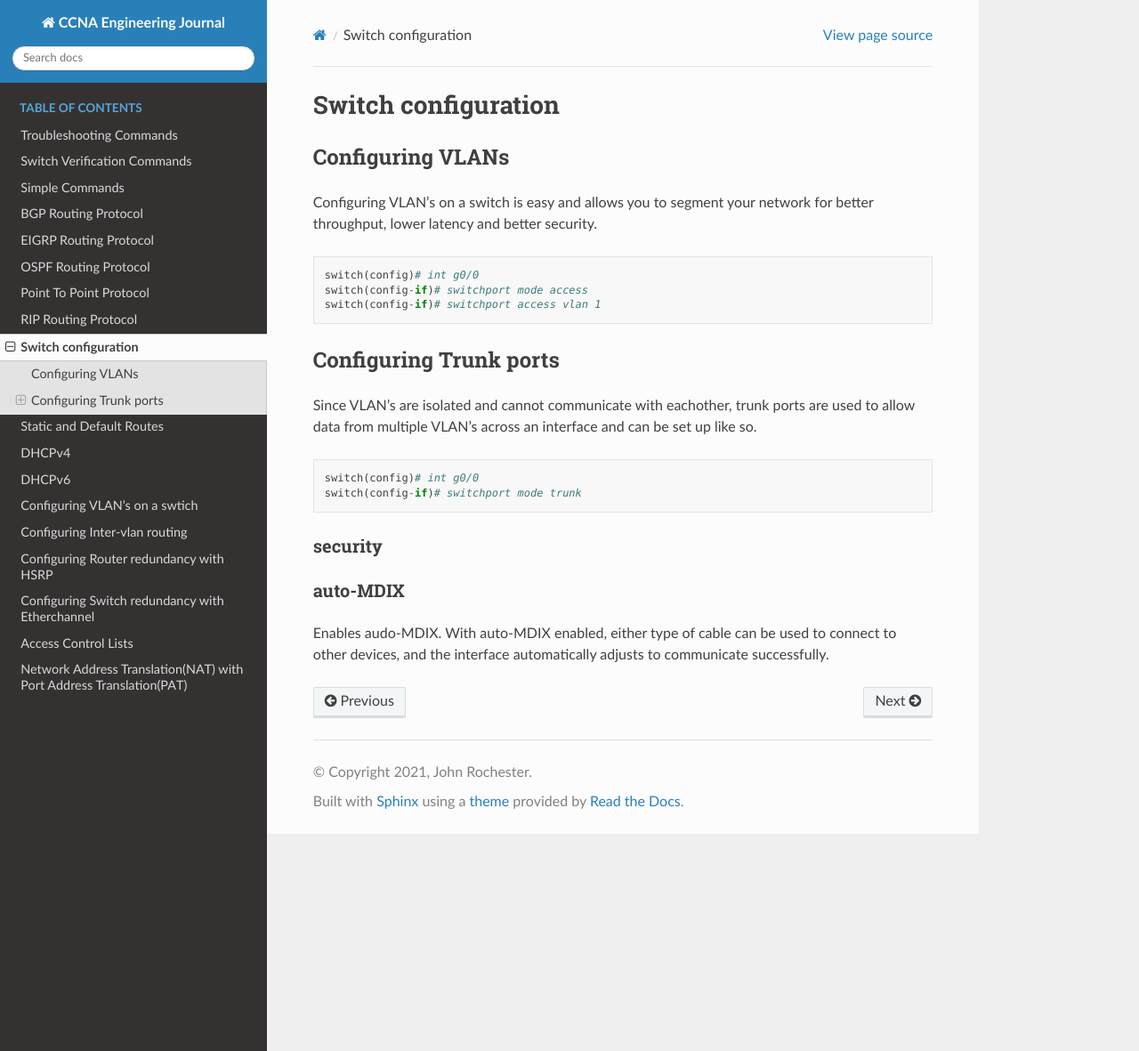
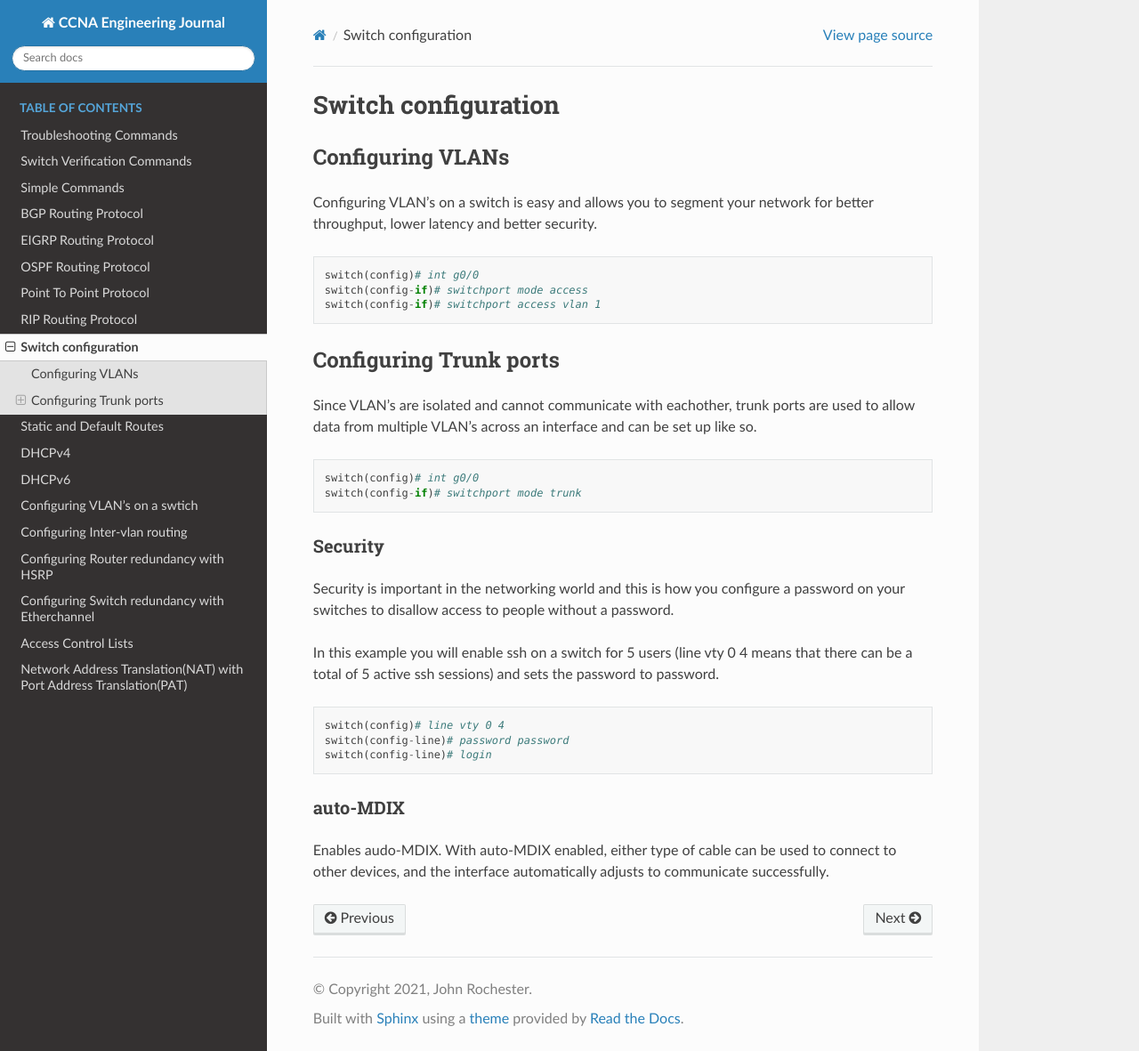
Before and after one commit to DerRochie/Engineering-Journal, a Sphinx documentation site: the page built from source/commands/switching/configuration.rst, in a window 1280 px wide and 1181 px high. Shown: the whole window at 89% size. Built offline with Sphinx 7.4.7 and the Read the Docs theme 2.0.0, drawn with Linux system fonts in a browser that asks for light colours.

Commit message:
added switch ssh security

```diff
--- a/source/commands/switching/configuration.rst
+++ b/source/commands/switching/configuration.rst
@@ -26,8 +26,18 @@ Since VLAN's are isolated and cannot communicate with eachother, trunk ports are
 
 
 
-security
+Security
 --------
+
+Security is important in the networking world and this is how you configure a password on your switches to disallow access to people without a password.
+
+In this example you will enable ssh on a switch for 5 users (line vty 0 4 means that there can be a total of 5 active ssh sessions) and sets the password to password.
+
+.. code-block ::
+
+        switch(config)# line vty 0 4
+        switch(config-line)# password password
+        switch(config-line)# login
 
 
 auto-MDIX
```
